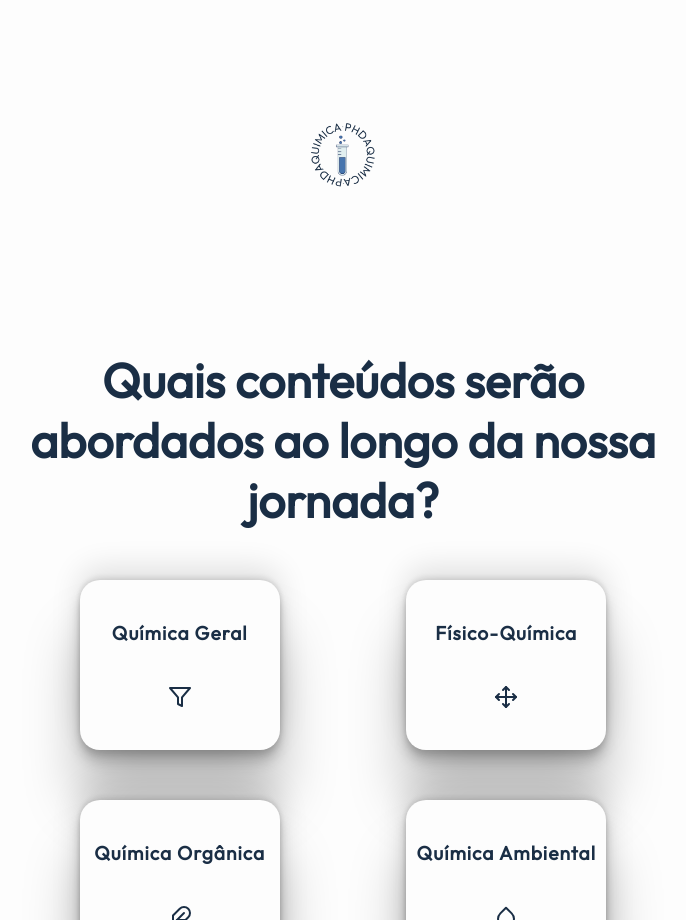
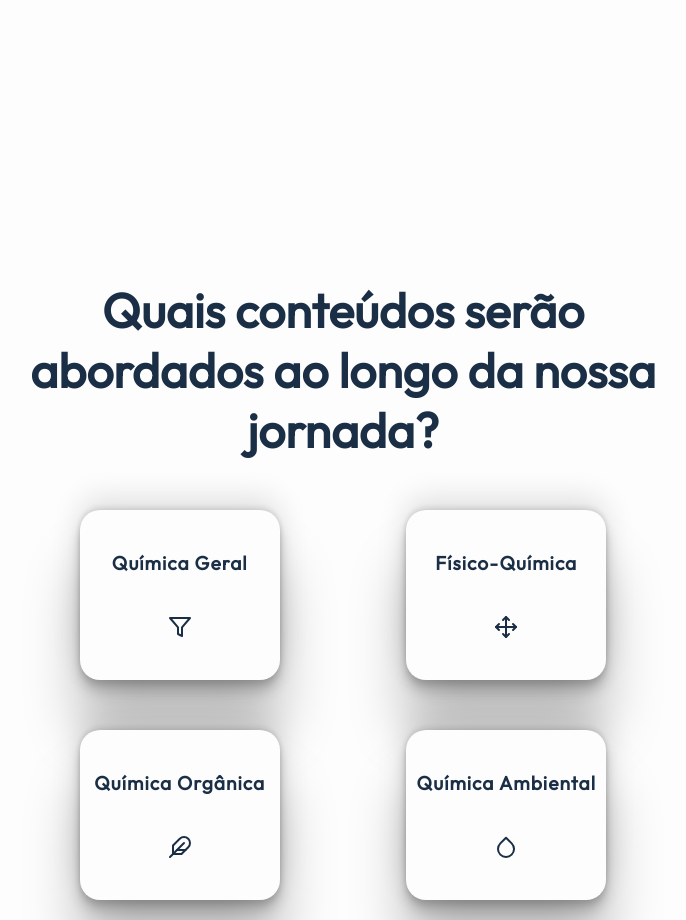
Before and after one commit to luccaparadeda/phdaquimica, a Next.js app: page /curso in a window 1280 px wide. Shown: the part 820-1740 px from the top of the page, without its empty margins (297-983 px from the left). Built offline with nearby package versions, Linux system fonts and the light colour scheme.

Commit message:
feat: almost finished site

```diff
--- a/pages/curso.tsx
+++ b/pages/curso.tsx
@@ -56,14 +56,14 @@ const Curso = () => {
                             QUERO FAZER PARTE DA TURMA
                         </Link>
                     </motion.div>
-                    <div className={firstView.viewCross}>
+                    {/* <div className={firstView.viewCross}>
                         <Image
                             src={'/logoImage.png'}
                             alt="Logo"
                             width={70}
                             height={70}
                         />
-                    </div>
+                    </div>   */}
                 </div>
                 <div className={secondView.secondView}>
                     <h2>
```
